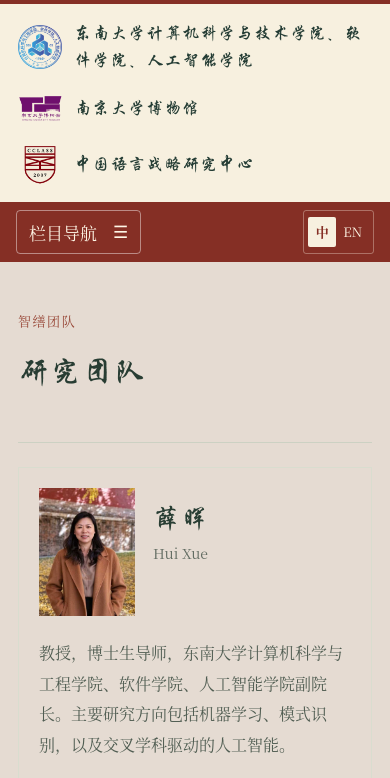
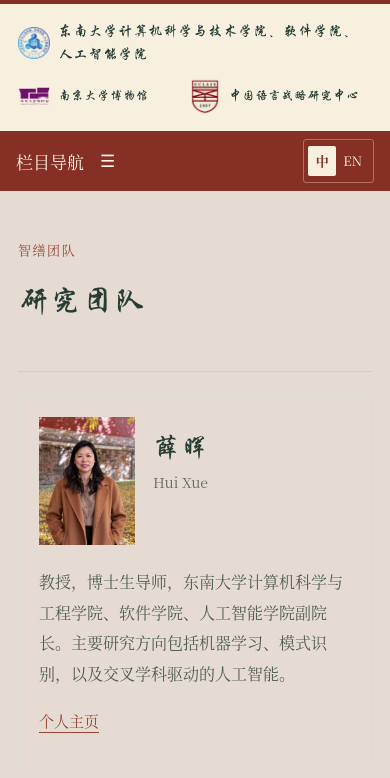
Before and after one commit to YiJunSachs/AI4HumanitiesWebsite, a plain HTML site: page research-team.html in a window 390 px wide. Shown: the top 778 px of the page. Drawn offline with Linux system fonts and the light colour scheme.

Commit message:
Unify mobile institution headers across research pages

```diff
--- a/assets/mobile-site.css
+++ b/assets/mobile-site.css
@@ -31,14 +31,14 @@
  html body.home-redesign .restoration-interaction-note{max-width:100%;white-space:normal;overflow-wrap:break-word}
  html body.home-redesign .restoration-caption span{white-space:normal}
  html body.home-redesign .restoration-slogan span{white-space:normal}
- html body.home-redesign .unified-identities{grid-template-columns:1.1fr 1.3fr;gap:12px 16px}
- html body.home-redesign .unified-identity:first-child{grid-column:1 / -1}
- html body.home-redesign .unified-identity{grid-template-columns:32px minmax(0,1fr);gap:8px}
- html body.home-redesign .unified-identity img{width:32px;height:38px}
- html[data-language] body.home-redesign .unified-header .unified-unit-name{font-size:15px!important}
- html[data-language="en"] body.home-redesign .unified-header .unified-unit-name{font-size:12px!important}
- html[data-language="zh"] body.home-redesign .unified-identity:not(:first-child) .unified-unit-name{font-size:13px!important}
- html body.home-redesign .unified-menu-toggle{border:0;padding-left:0}
+ html body.site-canvas .unified-identities{grid-template-columns:1.1fr 1.3fr;gap:12px 16px}
+ html body.site-canvas .unified-identity:first-child{grid-column:1 / -1}
+ html body.site-canvas .unified-identity{grid-template-columns:32px minmax(0,1fr);gap:8px}
+ html body.site-canvas .unified-identity img{width:32px;height:38px}
+ html[data-language] body.site-canvas .unified-header .unified-unit-name{font-size:15px!important}
+ html[data-language="en"] body.site-canvas .unified-header .unified-unit-name{font-size:12px!important}
+ html[data-language="zh"] body.site-canvas .unified-identity:not(:first-child) .unified-unit-name{font-size:13px!important}
+ html body.site-canvas .unified-menu-toggle{border:0;padding-left:0}
 
  html[data-language] body.home-redesign .team-intro .hero-copy,html[data-language] body.home-redesign .team-intro .hero-copy>p{font-size:16px;line-height:1.85}
  html body.home-redesign .restoration-editorial{padding:56px 0 160px!important;min-height:0}
```
Also changed, not shown: index.html (+1 -1 lines), research-team.html (+1 -1 lines), research1-rubbing-restoration.html (+1 -1 lines), research2-multi-carrier-reading.html (+1 -1 lines), research3-ancient-character-restoration.html (+1 -1 lines), research4-historical-phonology.html (+1 -1 lines).
